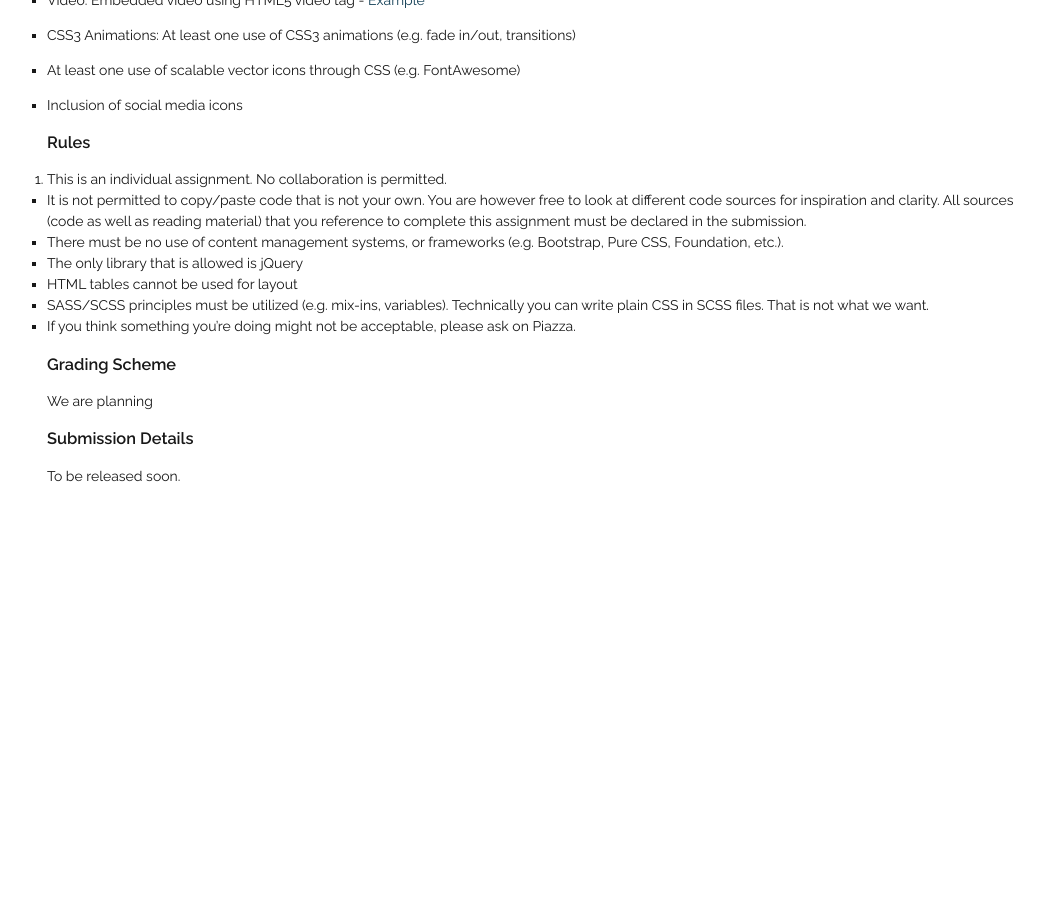
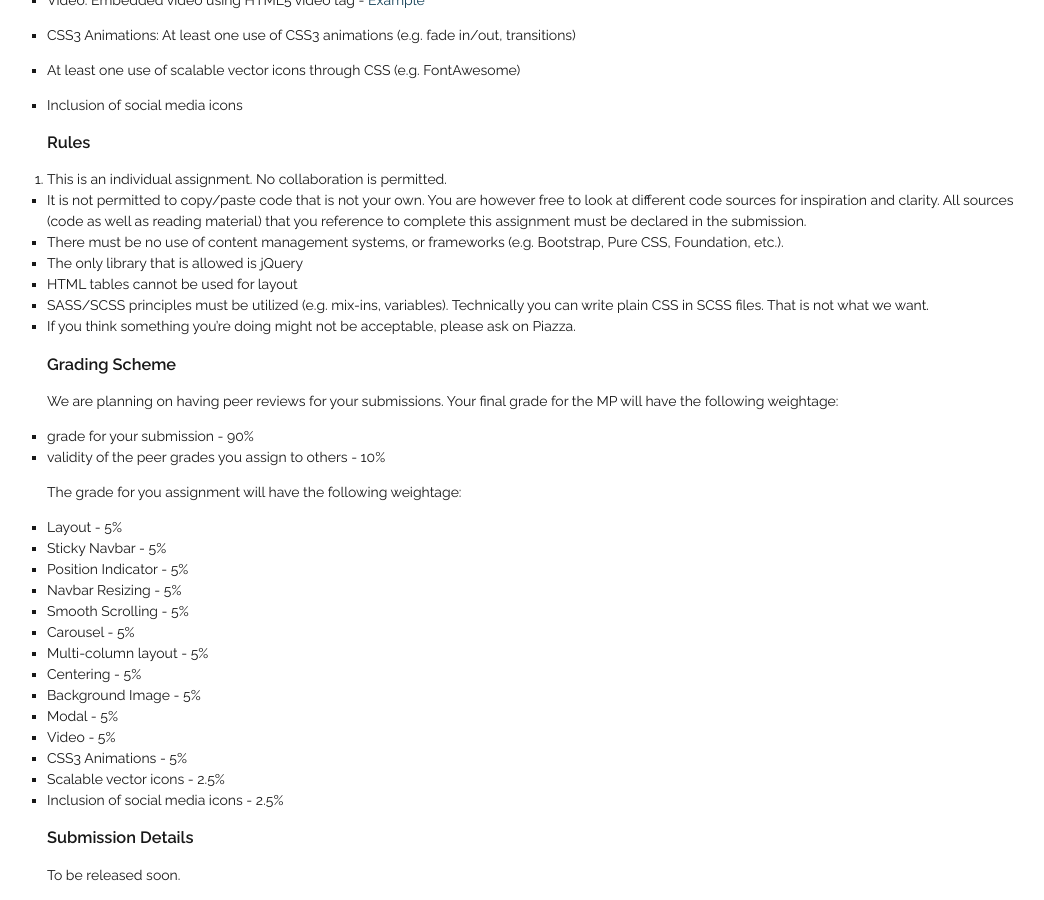
Before and after one commit to biplabdeka/fa2016, a Jekyll site: the page built from _posts/2015-2-8-MP-1.md, in a window 1280 px wide and 900 px high, scrolled down 915 px. Shown: the whole window, without its empty margins (108-1152 px from the left). Built offline with Jekyll 4.4.1, drawn with Linux system fonts in a browser that asks for light colours; Markdown is read by kramdown in place of the engine named in the settings; before the commit the page ends 1416 px from its top, so only the background shows below that.

Commit message:
all examples added

```diff
--- a/_posts/2015-2-8-MP-1.md
+++ b/_posts/2015-2-8-MP-1.md
@@ -48,7 +48,25 @@ Below we list the features your webpage should have (and will be graded on). Not
 + If you think something you're doing might not be acceptable, please ask on Piazza.
 
 ###Grading Scheme
-We are planning
+We are planning on having peer reviews for your submissions. Your final grade for the MP will have the following weightage:
+- grade for your submission - 90%
+- validity of the peer grades you assign to others - 10%
+
+The grade for you assignment will have the following weightage:
+- 	Layout - 5%
+-	Sticky Navbar - 5%
+-	Position Indicator - 5%
+- 	Navbar Resizing - 5%
+-	Smooth Scrolling - 5%
+-	Carousel - 5%
+-  	Multi-column layout - 5%
+-	Centering - 5%
+-	Background Image - 5%
+-	Modal - 5%
+-	Video - 5%
+-	CSS3 Animations - 5%
+-	Scalable vector icons - 2.5%
+-	Inclusion of social media icons - 2.5%
 
 ###Submission Details
 To be released soon.
```
